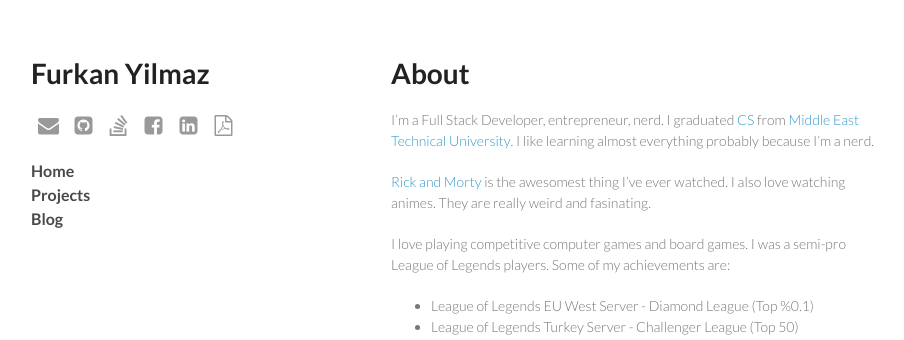
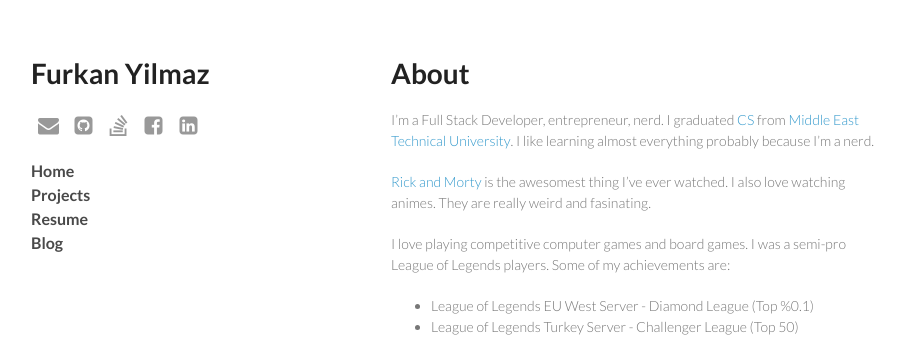
Before and after one commit to thellimist/thellimist.github.io, a Jekyll site: the page built from index.html, in a window 1280 px wide. Shown: the top 340 px of the page, without its empty margins (179-1083 px from the left). Built offline with Jekyll 4.4.1, drawn with Linux system fonts in a browser that asks for light colours; nearby versions of some CDN libraries.

Commit message:
Moved resume from icons to sidebar

```diff
--- a/_layouts/default.html
+++ b/_layouts/default.html
@@ -27,13 +27,13 @@
           <li><a href="https://stackoverflow.com/users/4335588" class="fa fa-stack-overflow"></a><br></li>
           <li><a href="https://facebook.com/thellimist" class="fa fa-facebook-square"></a><br></li>
           <li><a href="https://linkedin.com/in/thellimist" class="fa fa-linkedin-square "></a><br></li>
-          <li><a href="/assets/resume.pdf" class="fa fa-file-pdf-o"></a><br></li>
         </ul>
 
         <p></p>
         <p class="navigation">
           <a href="/">Home</a><br>
           <a href="/project/">Projects</a><br>
+          <a href="/assets/resume.pdf" target="_blank">Resume</a><br>
           <a href="/blog/">Blog</a><br>
         </p>
       </header>
--- a/_layouts/default_markdown.html
+++ b/_layouts/default_markdown.html
@@ -27,13 +27,13 @@
           <li><a href="https://stackoverflow.com/users/4335588" class="fa fa-stack-overflow"></a><br></li>
           <li><a href="https://facebook.com/thellimist" class="fa fa-facebook-square"></a><br></li>
           <li><a href="https://linkedin.com/in/thellimist" class="fa fa-linkedin-square "></a><br></li>
-          <li><a href="/assets/resume.pdf" class="fa fa-file-pdf-o"></a><br></li>
         </ul>
 
         <p></p>
         <p class="navigation">
           <a href="/">Home</a><br>
           <a href="/project/">Projects</a><br>
+          <a href="/assets/resume.pdf" target="_blank">Resume</a><br>
           <a href="/blog/">Blog</a><br>
         </p>
       </header>
```
